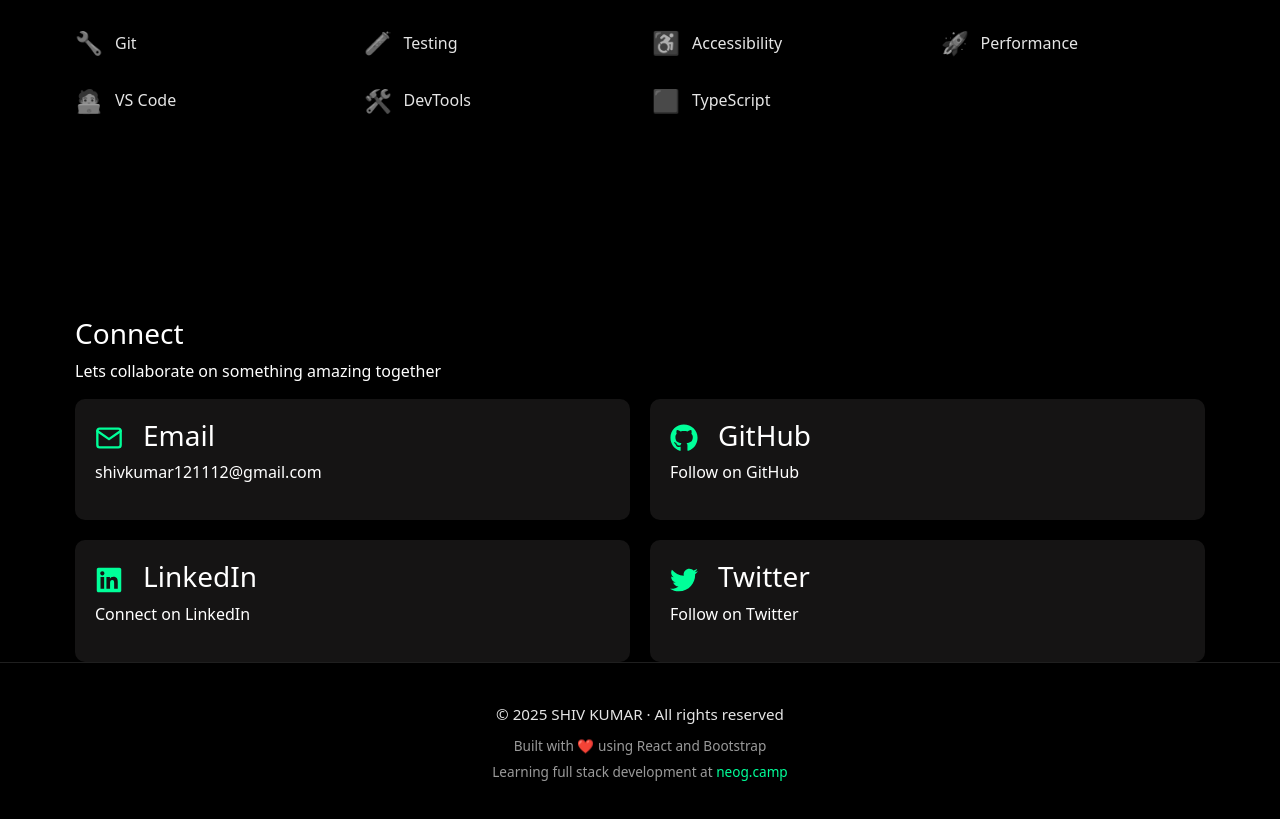
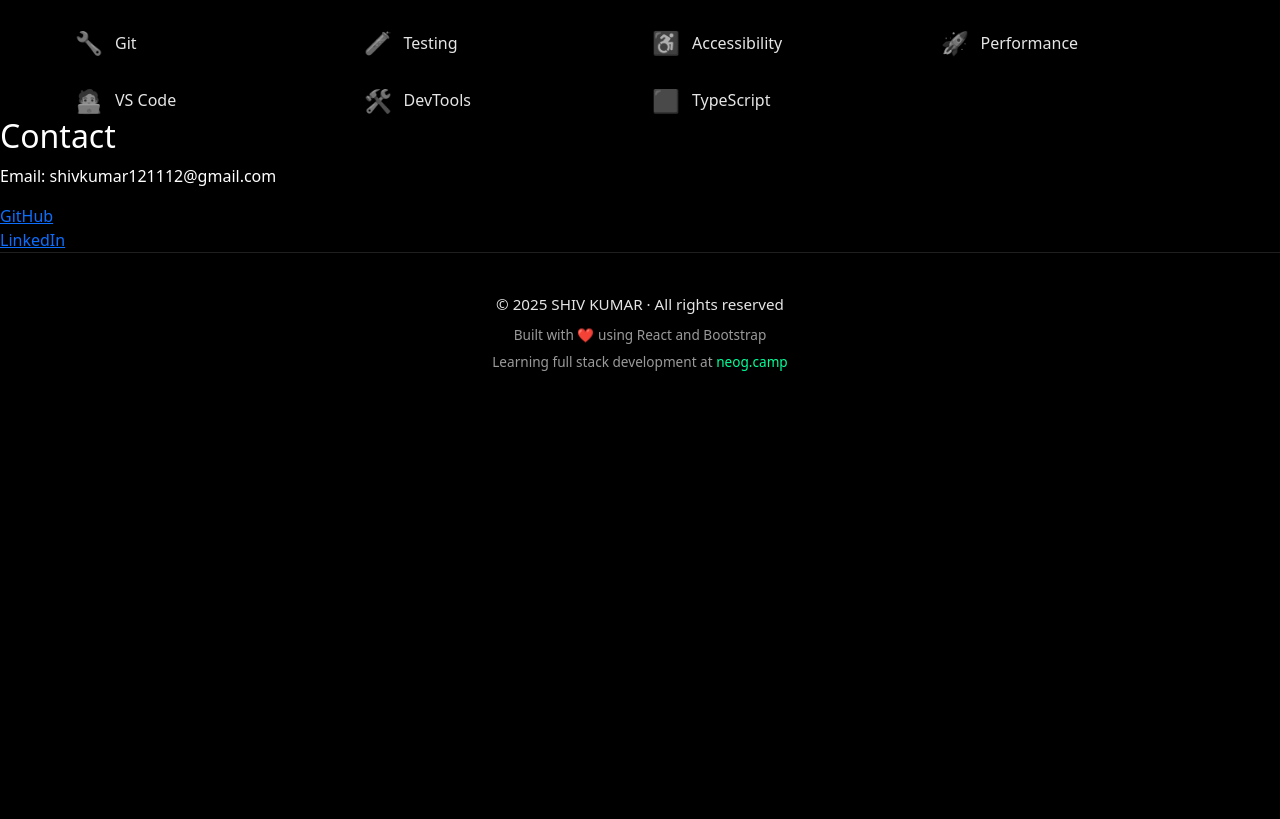
Before and after one commit to shiv-11013/my-portfolio, a React (Vite) app: page / in a window 1280 px wide. Shown: the part 2065-2884 px from the top of the page. After the commit the page ends 2483 px from the top, so only its background shows below. Built offline with nearby package versions, Linux system fonts and the light colour scheme.

Commit message:
cleaned contact section and removed placeholder links

```diff
--- a/src/pages/Contact.jsx
+++ b/src/pages/Contact.jsx
@@ -1,78 +1,21 @@
-import { FiMail } from "react-icons/fi";
-import { FaGithub, FaLinkedin, FaTwitter } from "react-icons/fa";
+
 
 function Contact() {
-  const cards = [
-    {
-      type: "Email",
-      icon: <FiMail />,
-      detail: "mailto:shivkumar121112@gmail.com",
-      action: "shivkumar121112@gmail.com",
-      isLink: true,
-    },
-    {
-      type: "GitHub",
-      icon: <FaGithub />,
-      detail: "https://github.com/",
-      action: "Follow on GitHub",
-      isLink: true,
-    },
-    {
-      type: "LinkedIn",
-      icon: <FaLinkedin />,
-      detail: "https://www.linkedin.com/in/shiv-kumar-19a3263a4/",
-      action: "Connect on LinkedIn",
-      isLink: true,
-    },
-    {
-      type: "Twitter",
-      icon: <FaTwitter />,
-      detail: "twitter.com/username",
-      action: "Follow on Twitter",
-      isLink: false,
-    },
-  ];
+  return (
+    <section id="contact">
+      <h2>Contact</h2>
 
-  return (
-    <section className="projects-portfolio" id="contact">
-      <h3>Connect</h3>
-      <p>Lets collaborate on something amazing together</p>
+      <p>Email: shivkumar121112@gmail.com</p>
 
-      {/* Cards */}
+      <a href="https://github.com/YOUR_USERNAME" target="_blank" rel="noreferrer">
+        GitHub
+      </a>
 
-      <div className="card-container1">
-        <div className="card1">
-          <div className="card-body1">
-            {cards.map((card, index) => {
-              const Content = (
-                <div className="card-item1">
-                  <h3>
-                    <span className="card-icon">{card.icon}</span>
-                    {card.type}
-                  </h3>
-                  <p>{card.action}</p>
-                </div>
-              );
+      <br />
 
-              return card.isLink ? (
-                <a
-                  key={index}
-                  href={card.detail}
-                  target="_blank"
-                  rel="noopener noreferrer"
-                  className="contact-link-wrapper"
-                >
-                  {Content}
-                </a>
-              ) : (
-                <div key={index} className="contact-no-link">
-                  {Content}
-                </div>
-              );
-            })}
-          </div>
-        </div>
-      </div>
+      <a href="https://www.linkedin.com/in/shiv-kumar-19a3263a4/" target="_blank" rel="noreferrer">
+        LinkedIn
+      </a>
     </section>
   );
 }
```
